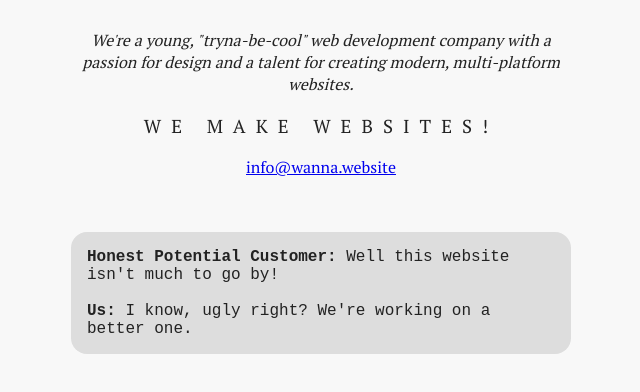
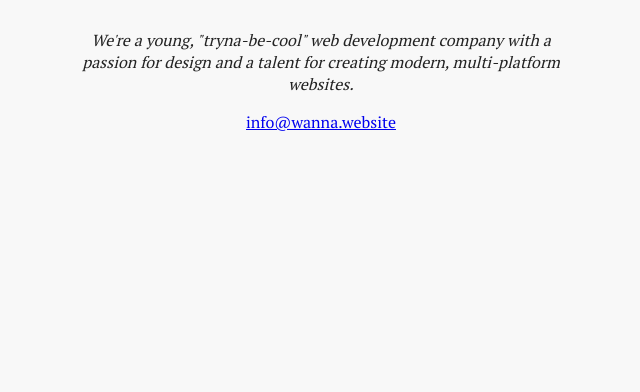
Before and after one commit to HappyCacti/website, a plain HTML site: page index.html in a window 1280 px wide. Shown: the part 214-606 px from the top of the page, without its empty margins (319-959 px from the left). Drawn offline with Linux system fonts and the light colour scheme.

Commit message:
Small refined some things

```diff
--- a/index.css
+++ b/index.css
@@ -19,7 +19,7 @@ body {
 }
 
 main {
-  padding-top: 2em;
+  padding: 2em 1em;
   max-width: 500px;
   text-align: center;
   margin: 0 auto;
@@ -31,17 +31,12 @@ main {
   margin: 1em;
 }
 
-#ending {
-  font-weight: lighter;
-  letter-spacing: 10px;
-}
-
 p {
   text-align: center;
 }
 
 #lil-convo {
-  margin-top: 2em;
+  margin-top: 1em;
   display: block;
   background: #DDD;
   padding: 1em;
--- a/index.html
+++ b/index.html
@@ -17,14 +17,13 @@
           for design and a talent for creating modern, multi-platform websites.
         </em>
       </p>
-      <h3 id="ending">WE MAKE WEBSITES!</h3>
       <a href="mailto:info@wanna.website">info@wanna.website</a>
       <br><br>
-      <code id="lil-convo">
-        <b>Honest Potential Customer:</b> Well this website isn't much to go by!
+      <!-- <code id="lil-convo">
+        <strong>Honest Potential Customer:</strong> Well this website isn't much to go by!
         <br><br>
-        <b>Us:</b> I know, ugly right? We're working on a better one.</b>
-      </code>
+        <strong>Us:</strong> I know, ugly right? We're working on a better one.</b>
+      </code> -->
     </main>
   </body>
 </html>
```
